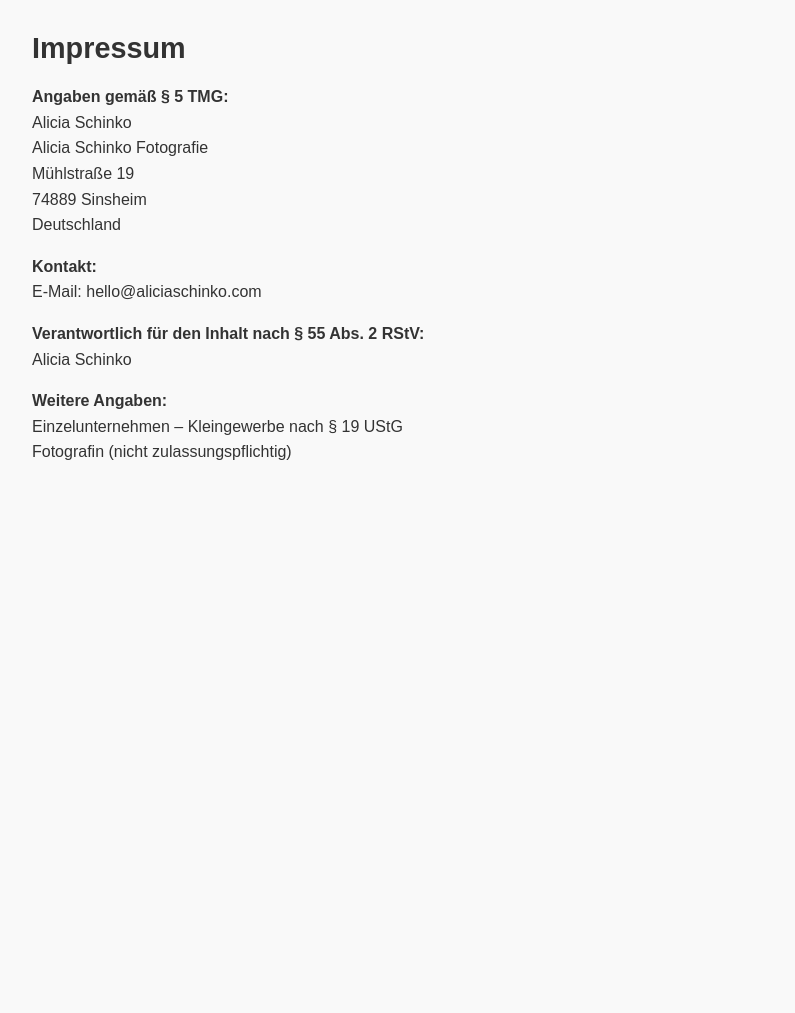
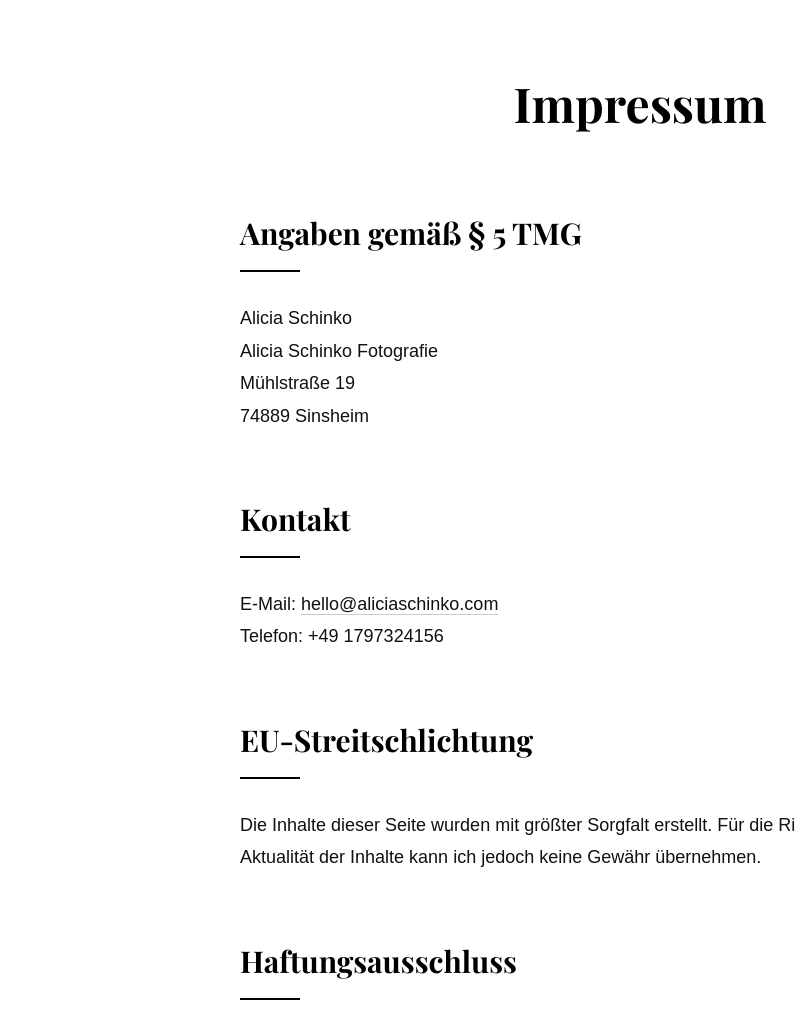
Before and after one commit to aliciaschinko/impressum, a plain HTML site: page index.html in a window 1280 px wide. Shown: the top 1013 px of the page, without its empty margins (0-795 px from the left). Before the commit the page ends 800 px from the top, so only its background shows below. Drawn offline with nearby package versions, Linux system fonts and the light colour scheme; a web font is replaced by a local one.

Commit message:
Add files via upload

```diff
--- a/index.html
+++ b/index.html
@@ -4,38 +4,97 @@
   <meta charset="UTF-8">
   <meta name="viewport" content="width=device-width, initial-scale=1.0">
   <title>Impressum</title>
+
+  <!-- Schriften einbinden -->
+  <link href="https://fonts.googleapis.com/css2?family=Glacial+Indifference&family=Playfair+Display:wght@400;700&display=swap" rel="stylesheet">
+
   <style>
     body {
-            font-family: Playfair Display, sans-serif;
-            margin: 2rem;
-            background-color: #f9f9f9;
-            color: #333;
+      font-family: 'Glacial Indifference', sans-serif;
+      background-color: #ffffff;
+      color: #111111;
+      margin: 60px 20px;
+      max-width: 800px;
+      line-height: 1.8;
+      font-size: 18px;
+      margin-left: auto;
+      margin-right: auto;
     }
+
     h1 {
-            font-size: 1.8rem;
+      font-family: 'Playfair Display', serif;
+      font-size: 48px;
+      font-weight: 700;
+      text-align: center;
+      margin-bottom: 40px;
+      color: #000000;
     }
+
+    h2 {
+      font-family: 'Playfair Display', serif;
+      font-size: 30px;
+      font-weight: 700;
+      margin-top: 60px;
+      margin-bottom: 10px;
+      color: #000000;
+      position: relative;
+      padding-bottom: 10px;
+    }
+
+    h2::after {
+      content: "";
+      display: block;
+      width: 60px;
+      height: 2px;
+      background-color: #000000;
+      margin-top: 10px;
+    }
+
     p {
-            line-height: 1.6;
+      margin-top: 20px;
+    }
+
+    a {
+      color: #111111;
+      text-decoration: none;
+      border-bottom: 1px solid #cccccc;
+      transition: border-color 0.3s, color 0.3s;
+    }
+
+    a:hover {
+      color: #000000;
+      border-bottom: 1px solid #000000;
     }
   </style>
 </head>
+
 <body>
   <h1>Impressum</h1>
-    <p><strong>Angaben gemäß § 5 TMG:</strong><br>
-    Alicia Schinko<br>
+
+  <h2>Angaben gemäß § 5 TMG</h2>
+  <p>Alicia Schinko<br>
   Alicia Schinko Fotografie<br>
   Mühlstraße 19<br>
-    74889 Sinsheim<br>
-    Deutschland</p>
+  74889 Sinsheim</p>
 
-    <p><strong>Kontakt:</strong><br>
-    E-Mail: hello@aliciaschinko.com</p>
+  <h2>Kontakt</h2>
+  <p>E-Mail: <a href="mailto:hello@aliciaschinko.com">hello@aliciaschinko.com</a><br>
+  Telefon: +49 1797324156</p>
 
-    <p><strong>Verantwortlich für den Inhalt nach § 55 Abs. 2 RStV:</strong><br>
-    Alicia Schinko</p>
+  <h2>EU-Streitschlichtung</h2>
+  <p>Die Inhalte dieser Seite wurden mit größter Sorgfalt erstellt. Für die Richtigkeit, Vollständigkeit und Aktualität der Inhalte kann ich jedoch keine Gewähr übernehmen.</p>
 
-    <p><strong>Weitere Angaben:</strong><br>
-    Einzelunternehmen – Kleingewerbe nach § 19 UStG<br>
-    Fotografin (nicht zulassungspflichtig)</p>
+  <h2>Haftungsausschluss</h2>
+  <p>Die Europ&auml;ische Kommission stellt eine Plattform zur Online-Streitbeilegung (OS) bereit: <a href="https://ec.europa.eu/consumers/odr/" target="_blank" rel="noopener noreferrer">https://ec.europa.eu/consumers/odr/</a>.<br /> Unsere E-Mail-Adresse finden Sie oben im Impressum.</p>
+
+<h2>Verbraucher&shy;streit&shy;beilegung/Universal&shy;schlichtungs&shy;stelle</h2>
+<p>Wir sind nicht bereit oder verpflichtet, an Streitbeilegungsverfahren vor einer Verbraucherschlichtungsstelle teilzunehmen.</p>
+
+<h2>Zentrale Kontaktstelle nach dem Digital Services Act - DSA (Verordnung (EU) 2022/265)</h2>
+<p>Unsere zentrale Kontaktstelle f&uuml;r Nutzer und Beh&ouml;rden nach Art. 11, 12 DSA erreichen Sie wie folgt:</p>
+<p>E-Mail: hello@aliciaschinko.com</p>
+<p>Die für den Kontakt zur Verf&uuml;gung stehenden Sprachen sind: Deutsch, Englisch.</p>
+<p>Quelle: <a href="https://www.e-recht24.de">e-recht24.de</a></p>
+
 </body>
 </html>
```
Lines whose indentation alone changed are shown as unchanged.
